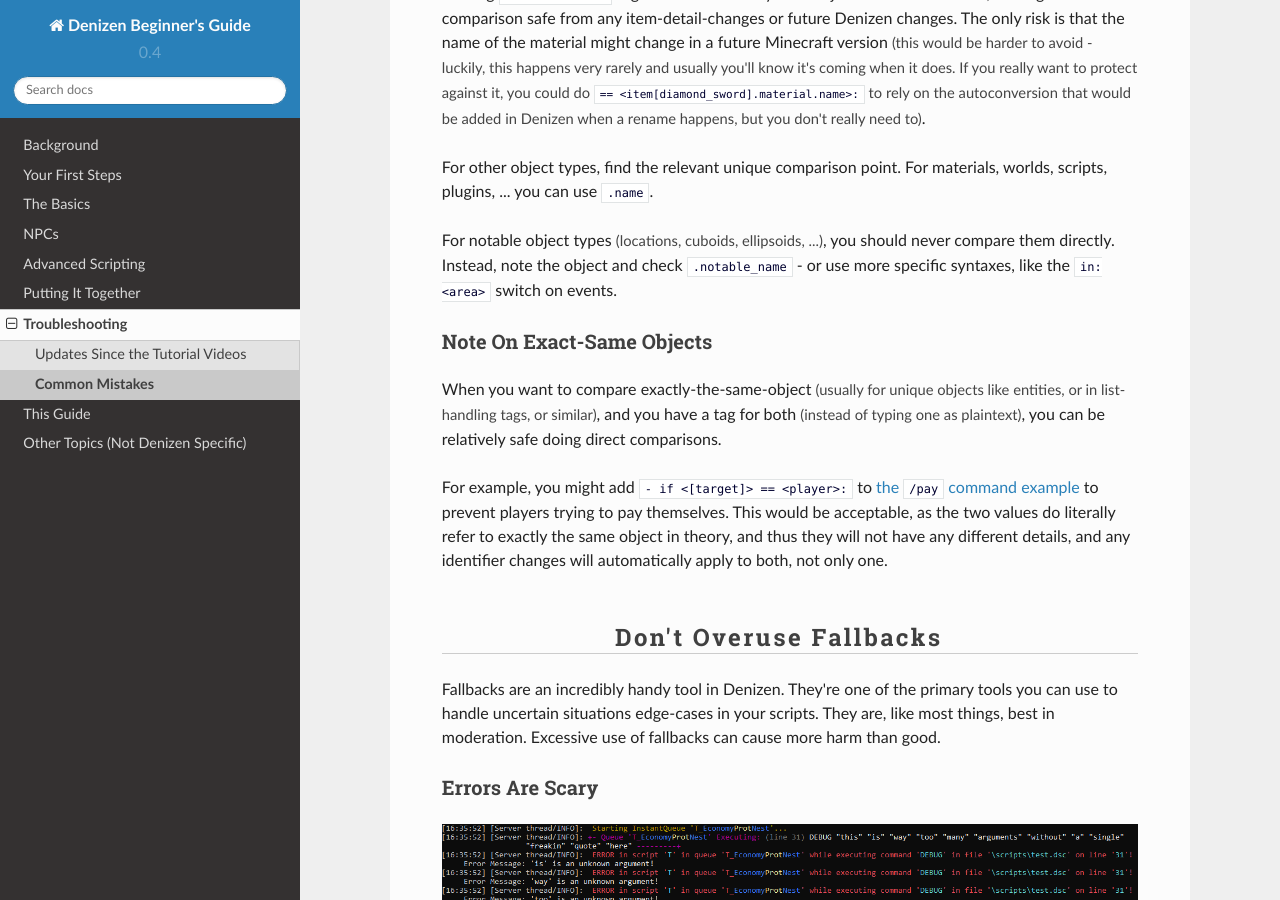
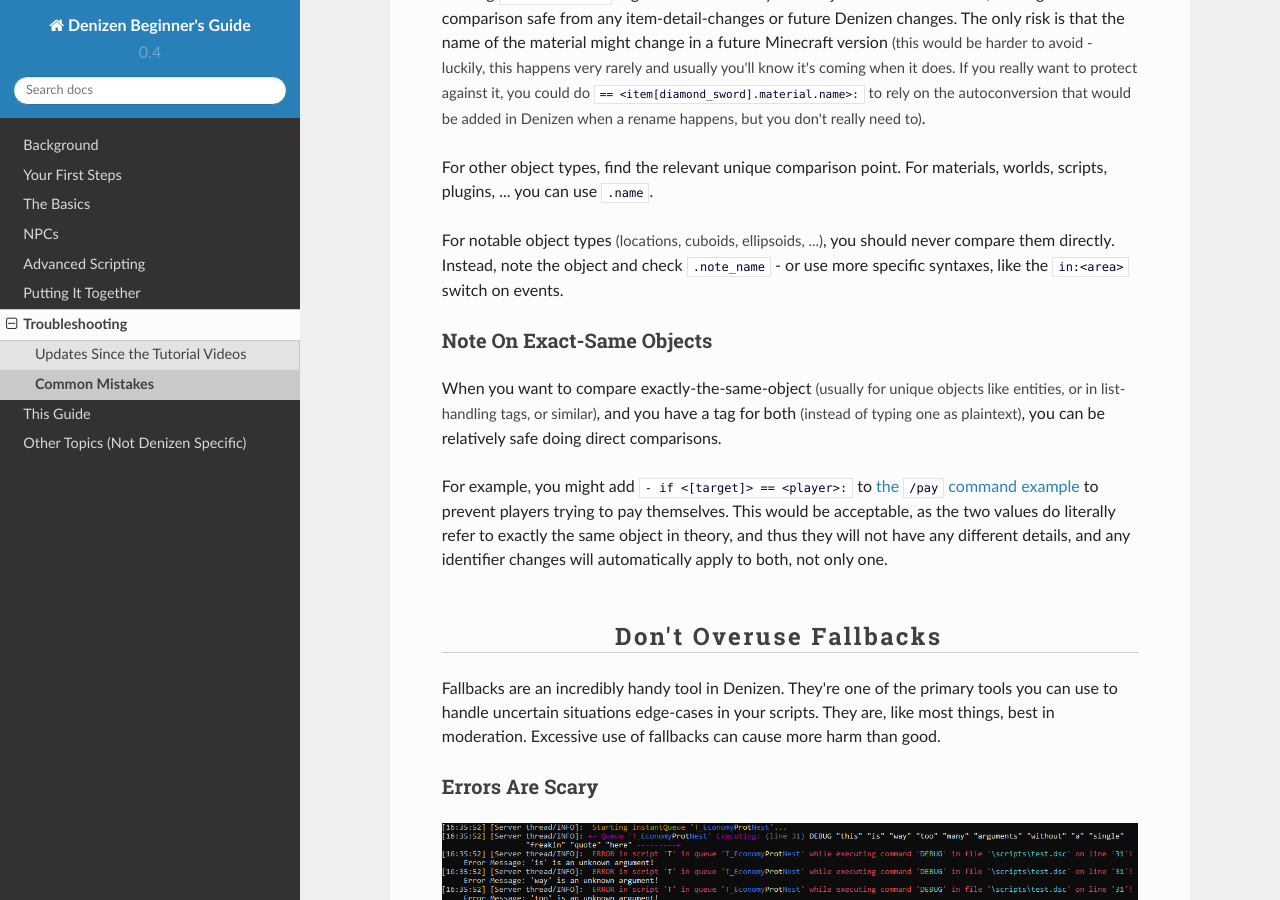
Before and after one commit to DenizenScript/Denizen-Beginners-Guide, a Sphinx documentation site: the page built from source/guides/troubleshooting/common-mistakes.md, in a window 1280 px wide and 900 px high, scrolled down 7167 px. Built offline with Sphinx 7.4.7 and the Read the Docs theme 2.0.0, drawn with Linux system fonts in a browser that asks for light colours.

Commit message:
a few minor corrections

```diff
--- a/source/conf.py
+++ b/source/conf.py
@@ -101,7 +101,7 @@ lexers['dscript_blue'] = dScriptLexerBlue(startinline=True)
 
 # For markdown
 def setup(app):
-    app.add_stylesheet('css/stylesheet.css')
+    app.add_css_file('css/stylesheet.css')
     app.add_config_value('recommonmark_config', {
             'auto_toc_tree_section': 'Contents',
             'enable_eval_rst': True,
--- a/source/guides/troubleshooting/common-mistakes.md
+++ b/source/guides/troubleshooting/common-mistakes.md
@@ -178,7 +178,7 @@ The tag `.material.name` is guaranteed to always return *just* the material name
 
 For other object types, find the relevant unique comparison point. For materials, worlds, scripts, plugins, ... you can use `.name`.
 
-For notable object types <span class="parens">(locations, cuboids, ellipsoids, ...)</span>, you should never compare them directly. Instead, note the object and check `.notable_name` - or use more specific syntaxes, like the `in:<area>` switch on events.
+For notable object types <span class="parens">(locations, cuboids, ellipsoids, ...)</span>, you should never compare them directly. Instead, note the object and check `.note_name` - or use more specific syntaxes, like the `in:<area>` switch on events.
 
 #### Note On Exact-Same Objects
 
```
Also changed, not shown: source/guides/put-it-together/kill-quest.md (+1 -1 lines).
